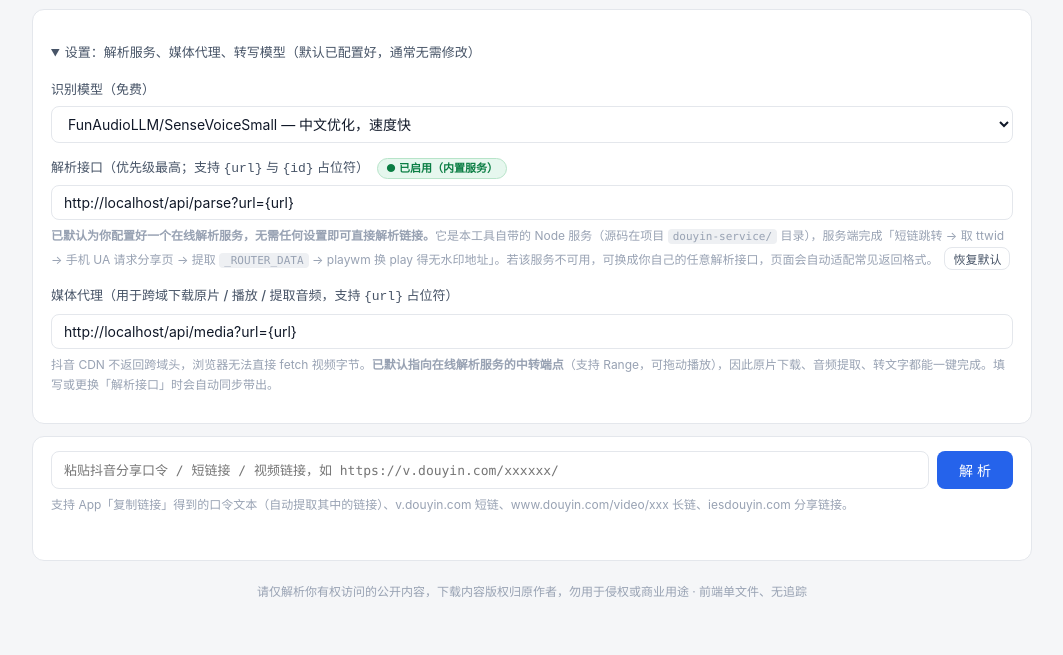
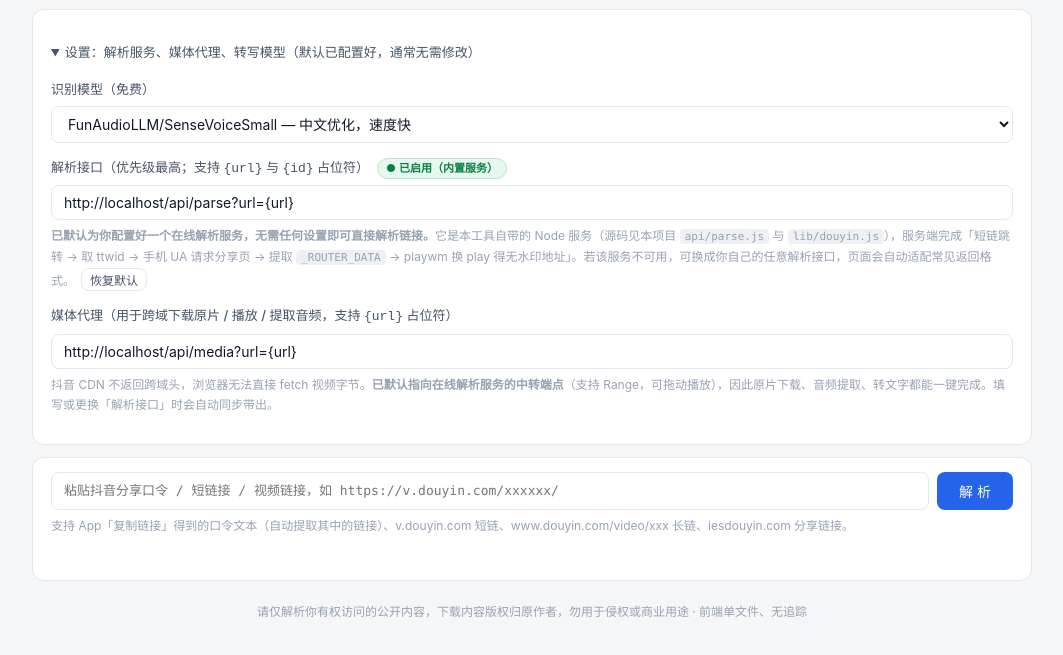
Before and after one commit to 8135925/douyin-parser, a website: page index.html in a window 1280 px wide. Both pictures are taken after a click on the button "⚙ 设置". Shown: the part 83-738 px from the top of the page, without its empty margins (108-1171 px from the left). Drawn offline with Linux system fonts and the light colour scheme; no server answers.

Commit message:
更新页面解析服务源码路径说明为 api/parse.js 与 lib/douyin.js

```diff
--- a/index.html
+++ b/index.html
@@ -244,7 +244,7 @@
         <div class="field">
           <label for="parseApi">解析接口（优先级最高；支持 <code>{url}</code> 与 <code>{id}</code> 占位符）<span id="apiBadge" style="display:none; margin-left:8px; font-size:11px; font-weight:600; color:#0a7d43; background:#e6f7ee; border:1px solid #b7e4c9; border-radius:20px; padding:1px 8px;">● 已启用</span></label>
           <input type="text" id="parseApi" placeholder="https://你的解析服务/api/parse?url={url}">
-          <p class="hint"><b>已默认为你配置好一个在线解析服务，无需任何设置即可直接解析链接。</b>它是本工具自带的 Node 服务（源码在项目 <code>douyin-service/</code> 目录），服务端完成「短链跳转 → 取 ttwid → 手机 UA 请求分享页 → 提取 <code>_ROUTER_DATA</code> → playwm 换 play 得无水印地址」。若该服务不可用，可换成你自己的任意解析接口，页面会自动适配常见返回格式。<button type="button" class="btn-ghost" id="resetApiBtn" style="margin-left:6px; padding:2px 8px; font-size:12px;">恢复默认</button></p>
+          <p class="hint"><b>已默认为你配置好一个在线解析服务，无需任何设置即可直接解析链接。</b>它是本工具自带的 Node 服务（源码见本项目 <code>api/parse.js</code> 与 <code>lib/douyin.js</code>），服务端完成「短链跳转 → 取 ttwid → 手机 UA 请求分享页 → 提取 <code>_ROUTER_DATA</code> → playwm 换 play 得无水印地址」。若该服务不可用，可换成你自己的任意解析接口，页面会自动适配常见返回格式。<button type="button" class="btn-ghost" id="resetApiBtn" style="margin-left:6px; padding:2px 8px; font-size:12px;">恢复默认</button></p>
         </div>
         <div class="field">
           <label for="mediaProxy">媒体代理（用于跨域下载原片 / 播放 / 提取音频，支持 <code>{url}</code> 占位符）</label>
```
